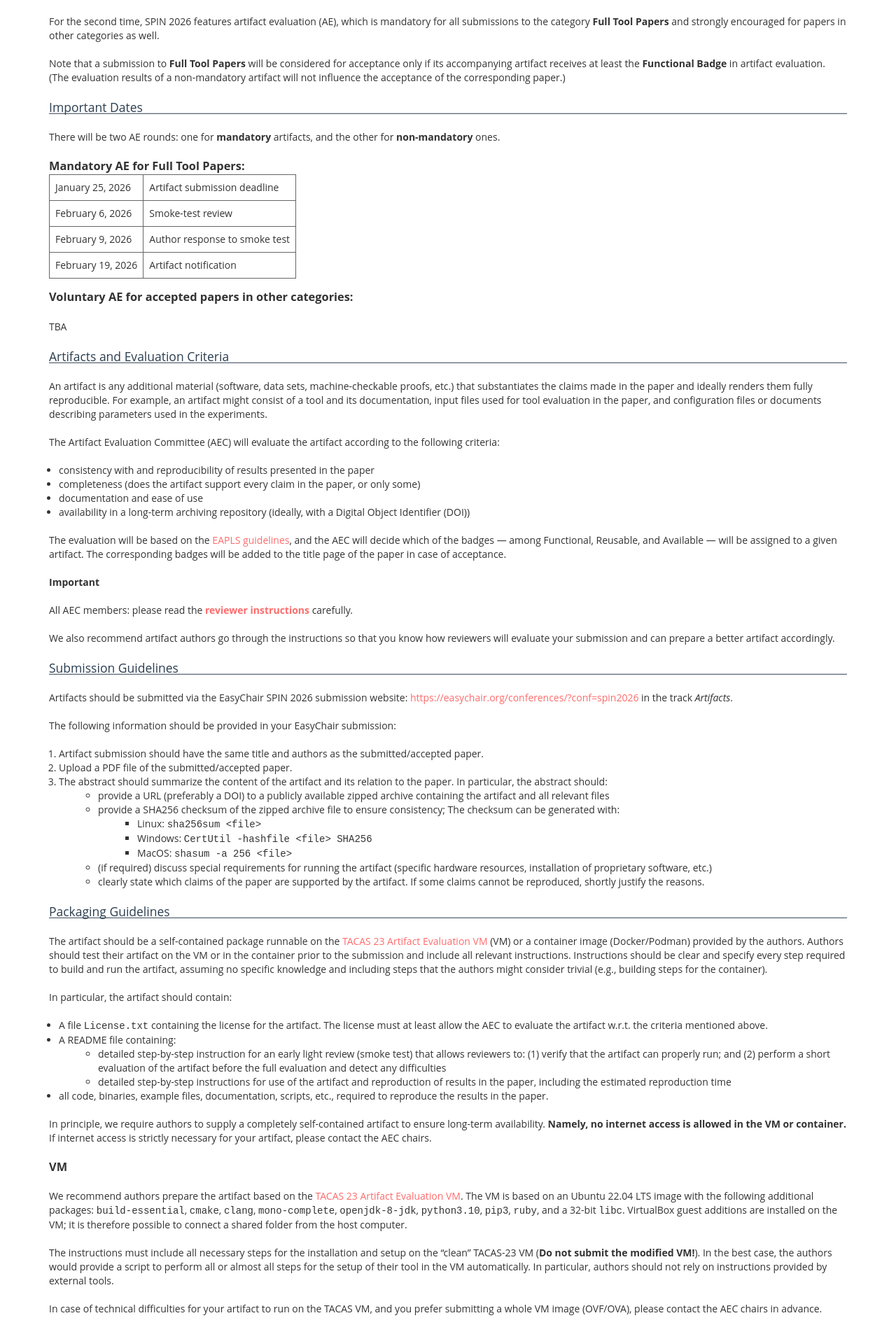
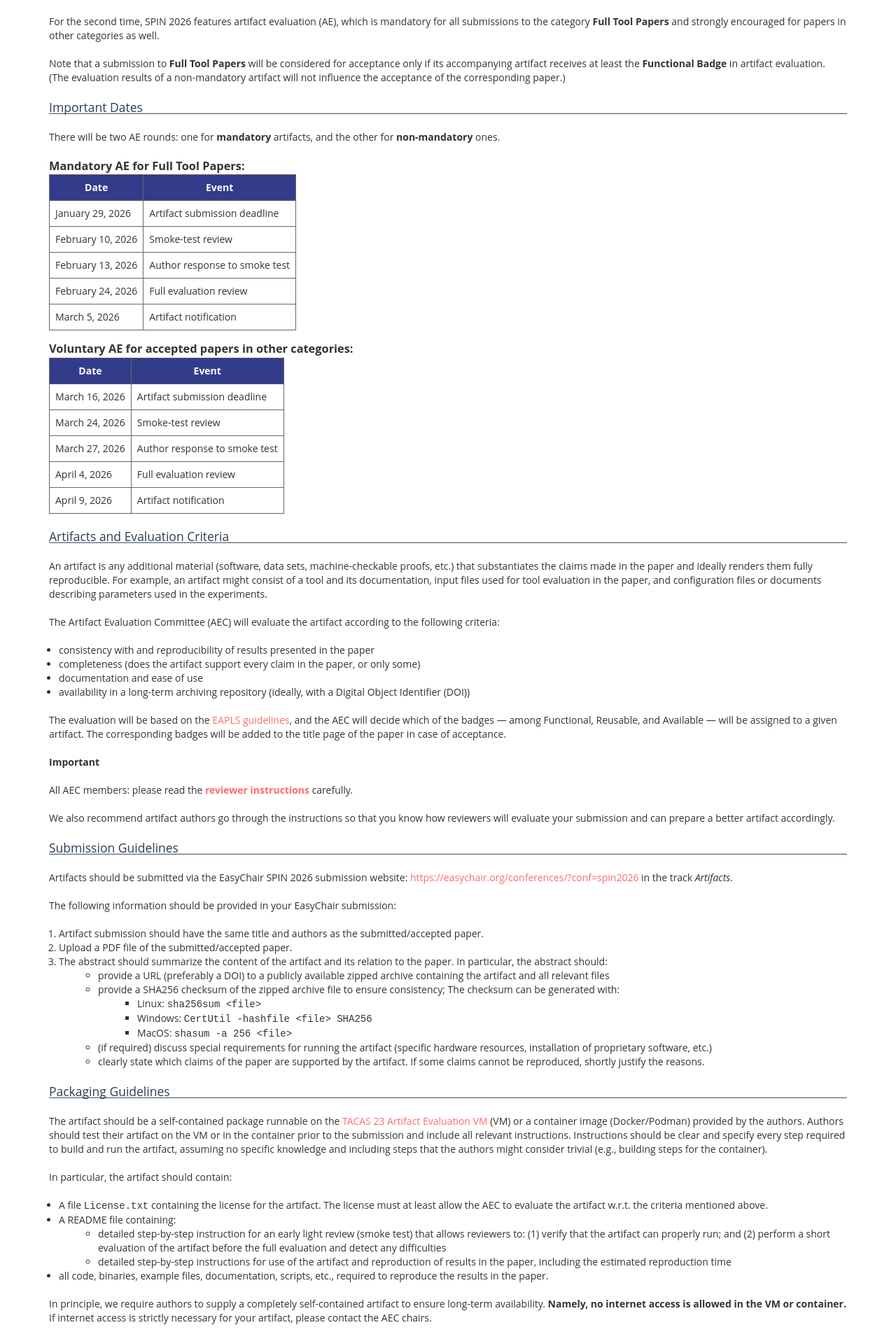
Before and after one commit to SPIN-web/SPIN2026, a Jekyll site: the page built from _pages/artifacts.md, in a window 1280 px wide. Shown: the part 349-2252 px from the top of the page at 70% size. Built offline with Jekyll 4.4.1, drawn with Linux system fonts in a browser that asks for light colours; nearby versions of some CDN libraries; our own code applies the rules of GitHub Pages for plain Markdown files.

Commit message:
update artifact evaluation dates and improve dropdown menu styles

```diff
--- a/_pages/artifacts.md
+++ b/_pages/artifacts.md
@@ -19,17 +19,25 @@ There will be two AE rounds: one for **mandatory** artifacts, and the other for
 
 ### Mandatory AE for **Full Tool Papers**:
 
-|----------------------|-----------------------------------------------------------|
-| January 25, 2026 | Artifact submission deadline |
-| February 6, 2026 | Smoke-test review |
-| February 9, 2026 | Author response to smoke test |
-| February 19, 2026 | Artifact notification |
+| Date                 | Event                                                                   |
+|----------------------|-------------------------------------------------------------------------|
+| January 29, 2026     | Artifact submission deadline                                            |
+| February 10, 2026    | Smoke-test review                                                       |
+| February 13, 2026    | Author response to smoke test                                           |
+| February 24, 2026    | Full evaluation review                                                  |
+| March 5, 2026        | Artifact notification                                                   |
 
 <hr style="height:15px; visibility:hidden;" />
 
 ### Voluntary AE for **accepted papers** in other categories:
 
-TBA
+| Date                 | Event                                                                   |
+|----------------------|-------------------------------------------------------------------------|
+| March 16, 2026       | Artifact submission deadline                                            |
+| March 24, 2026       | Smoke-test review                                                       |
+| March 27, 2026       | Author response to smoke test                                           |
+| April 4, 2026        | Full evaluation review                                                  |
+| April 9, 2026        | Artifact notification                                                   |
 
 ## Artifacts and Evaluation Criteria
 
--- a/assets/css/main.css
+++ b/assets/css/main.css
@@ -89,11 +89,10 @@ li > ul > li {margin-left: 3em;}
 .navbar-inverse .navbar-text {color: #cccccc;}
 .navbar-inverse .navbar-nav > li > a {color: #e0e0e0; transition: all 0.3s ease; position: relative;}
 .navbar-inverse .navbar-nav > li > a::after {content: ''; position: absolute; bottom: 10px; left: 15px; right: 15px; height: 2px; background-color: #ff6b6b; transform: scaleX(0); transition: transform 0.3s ease;}
-.navbar-inverse .navbar-nav > li > a:hover,.navbar-inverse .navbar-nav > li > a:focus {color: #ffffff; background-color: transparent;}
-.navbar-inverse .navbar-nav > li > a:hover::after,.navbar-inverse .navbar-nav > li > a:focus::after {transform: scaleX(1);}
-.navbar-inverse .navbar-nav > li > a.active {color: #ffffff; background-color: transparent; font-weight: 600;}
+.navbar-inverse .navbar-nav > li > a:hover,.navbar-inverse .navbar-nav > li > a:focus {color: #ff6b6b;}
+.navbar-inverse .navbar-nav > li > a.active {color: #ffffff; font-weight: 600;}
 .navbar-inverse .navbar-nav > li > a.active::after {transform: scaleX(1);}
-.navbar-inverse .navbar-nav > .active > a,.navbar-inverse .navbar-nav > .active > a:hover,.navbar-inverse .navbar-nav > .active > a:focus {color: #ffffff; background-color: transparent; font-weight: 600;}
+.navbar-inverse .navbar-nav > .active > a,.navbar-inverse .navbar-nav > .active > a:hover,.navbar-inverse .navbar-nav > .active > a:focus {color: #ffffff; font-weight: 600;}
 .navbar-inverse .navbar-nav > .active > a::after,.navbar-inverse .navbar-nav > .active > a:hover::after,.navbar-inverse .navbar-nav > .active > a:focus::after {transform: scaleX(1);}
 .navbar-inverse .navbar-nav > .disabled > a,.navbar-inverse .navbar-nav > .disabled > a:hover,.navbar-inverse .navbar-nav > .disabled > a:focus {color: #444444;background-color: transparent;}
 .navbar-inverse .navbar-toggle {border-color: #333333;}
@@ -200,8 +199,8 @@ ul.a {margin: 10px; padding: 10px; list-style-type: circle;}
   .navbar-wrapper .navbar {padding:0 15px;}
   .navbar {position: relative;min-height: 70px;margin-bottom: 0;border: none;}
   .navbar-nav .open .dropdown-menu {position: static;float: none;width: auto;margin-top: 0;background-color: transparent;border: 0;box-shadow: none;}
-  .navbar-nav .open .dropdown-menu > li > a,.navbar-nav .open .dropdown-menu .dropdown-header {padding: 5px 15px 5px 25px;}
-  .navbar-nav .open .dropdown-menu > li > a {line-height: 20px;}
+  .navbar-nav .open .dropdown-menu > li > a,.navbar-nav .open .dropdown-menu .dropdown-header {padding: 12px 20px;}
+  .navbar-nav .open .dropdown-menu > li > a {line-height: 24px;border-radius: 4px;}
   .navbar-nav .open .dropdown-menu > li > a:hover,.navbar-nav .open .dropdown-menu > li > a:focus {background-image: none;}
   .navbar-brand{height: 70px;margin:0;padding:15px 15px 15px 15px;}
   .navbar-form .form-group {margin-bottom: 5px;}
@@ -209,11 +208,10 @@ ul.a {margin: 10px; padding: 10px; list-style-type: circle;}
   .navbar-default .navbar-nav .open .dropdown-menu > li > a:hover,.navbar-default .navbar-nav .open .dropdown-menu > li > a:focus {color: #333333;background-color: transparent;}
   .navbar-default .navbar-nav .open .dropdown-menu > .active > a,.navbar-default .navbar-nav .open .dropdown-menu > .active > a:hover,.navbar-default .navbar-nav .open .dropdown-menu > .active > a:focus {color: #555555;background-color: #e7e7e7;}
   .navbar-default .navbar-nav .open .dropdown-menu > .disabled > a,.navbar-default .navbar-nav .open .dropdown-menu > .disabled > a:hover,.navbar-default .navbar-nav .open .dropdown-menu > .disabled > a:focus {color: #cccccc;background-color: transparent;}
-  .navbar-inverse .navbar-collapse,.navbar-inverse .navbar-form {border-color: #333c8b;background-color:#fff;}
-  .navbar-inverse .navbar-nav .open .dropdown-menu > .dropdown-header {border-color: #080808;}
-  .navbar-inverse .navbar-nav .open .dropdown-menu > li > a {color: #999999;}
-  .navbar-inverse .navbar-nav .open .dropdown-menu > li > a:hover,.navbar-inverse .navbar-nav .open .dropdown-menu > li > a:focus {color: #ffffff;background-color: transparent;}
-  .navbar-inverse .navbar-nav .open .dropdown-menu > .active > a,.navbar-inverse .navbar-nav .open .dropdown-menu > .active > a:hover,.navbar-inverse .navbar-nav .open .dropdown-menu > .active > a:focus {color: #ffffff;background-color: #080808;}
+  .navbar-inverse .navbar-collapse,.navbar-inverse .navbar-form {border-color: transparent;background-color:#1e2127;}
+  .navbar-inverse .navbar-nav .open .dropdown-menu > li > a {color: #e0e0e0;}
+  .navbar-inverse .navbar-nav .open .dropdown-menu > li > a:hover,.navbar-inverse .navbar-nav .open .dropdown-menu > li > a:focus {color: #ffffff;background-color: rgba(255,107,107,0.15);}
+  .navbar-inverse .navbar-nav .open .dropdown-menu > .active > a,.navbar-inverse .navbar-nav .open .dropdown-menu > .active > a:hover,.navbar-inverse .navbar-nav .open .dropdown-menu > .active > a:focus {color: #ffffff;background-color: rgba(255,107,107,0.2);}
   .navbar-inverse .navbar-nav .open .dropdown-menu > .disabled > a,.navbar-inverse .navbar-nav .open .dropdown-menu > .disabled > a:hover,.navbar-inverse .navbar-nav .open .dropdown-menu > .disabled > a:focus {color: #444444;background-color: transparent;}
   .contactform textarea {width:79%;}
 }
```
